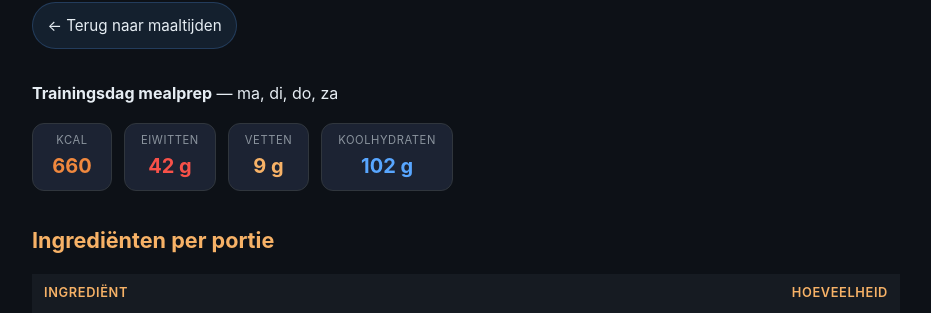
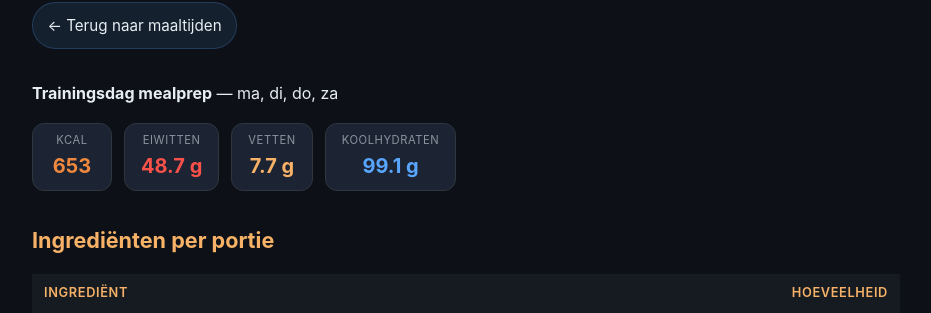
Before and after one commit to Marc013/mealprep, a Jekyll site: the page built from docs/maaltijden/maaltijd-4-trainingsdag-kip-ketjap-rijst.md, in a window 1280 px wide and 900 px high. Shown: the part 183-496 px from the top of the window, without its empty margins (174-1105 px from the left). Built offline with Jekyll 4.4.1, drawn with Linux system fonts in a browser that asks for light colours.

Commit message:
Corrected macros kip ketjap rijst

```diff
--- a/docs/maaltijden/maaltijd-4-trainingsdag-kip-ketjap-rijst.md
+++ b/docs/maaltijden/maaltijd-4-trainingsdag-kip-ketjap-rijst.md
@@ -7,10 +7,10 @@ title: "Kip Ketjap met Rijst — 15:45"
 **Trainingsdag mealprep** — ma, di, do, za
 
 <div class="macro-bar">
-  <div class="macro-badge kcal"><div class="label">Kcal</div><div class="value">660</div></div>
-  <div class="macro-badge protein"><div class="label">Eiwitten</div><div class="value">42 g</div></div>
-  <div class="macro-badge fat"><div class="label">Vetten</div><div class="value">9 g</div></div>
-  <div class="macro-badge carbs"><div class="label">Koolhydraten</div><div class="value">102 g</div></div>
+  <div class="macro-badge kcal"><div class="label">Kcal</div><div class="value">653</div></div>
+  <div class="macro-badge protein"><div class="label">Eiwitten</div><div class="value">48.7 g</div></div>
+  <div class="macro-badge fat"><div class="label">Vetten</div><div class="value">7.7 g</div></div>
+  <div class="macro-badge carbs"><div class="label">Koolhydraten</div><div class="value">99.1 g</div></div>
 </div>
 
 ## Ingrediënten per portie
```
